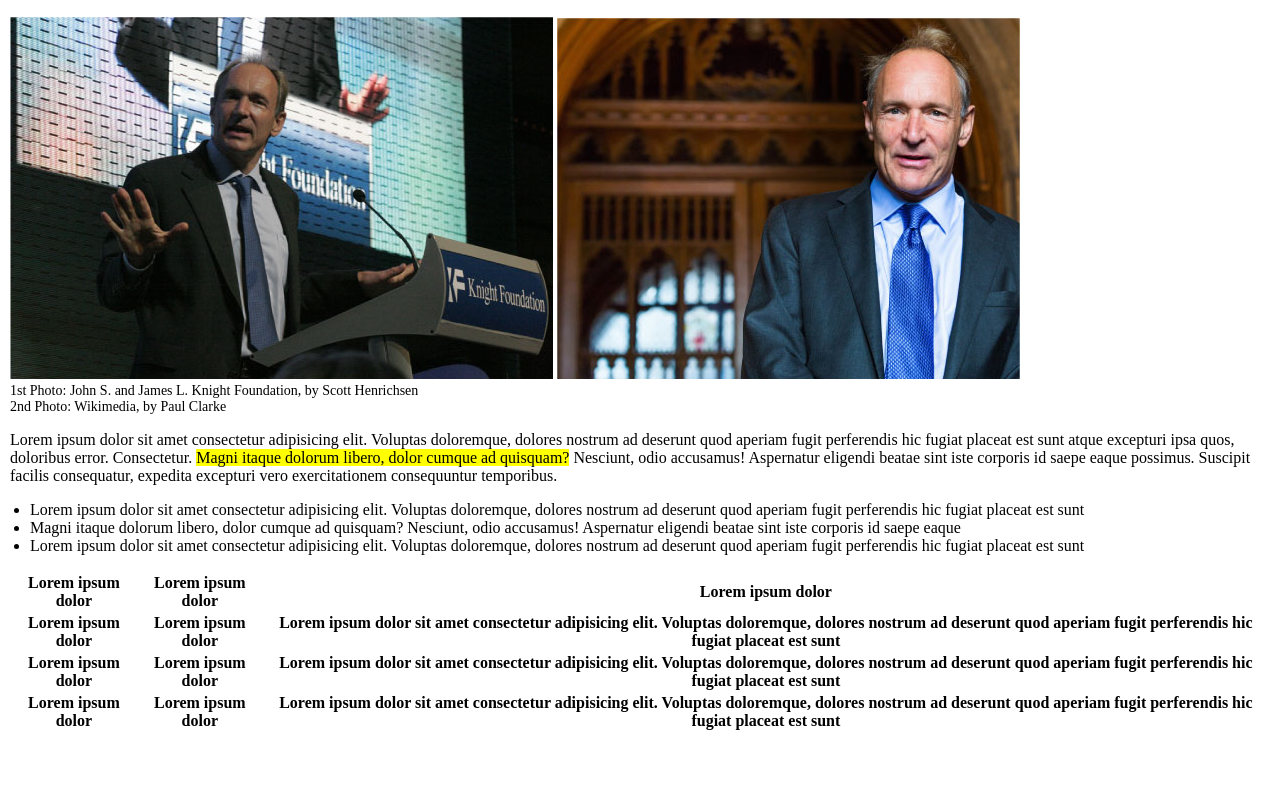
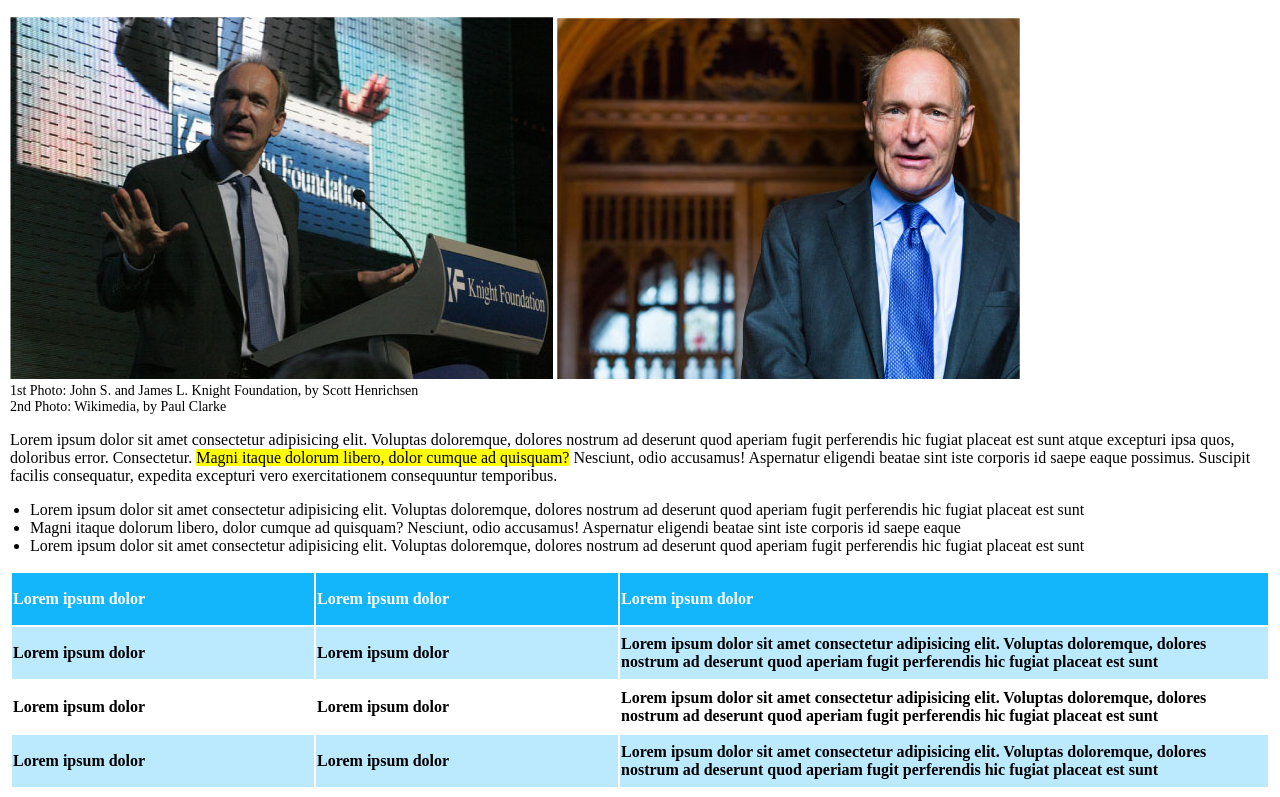
Before and after one commit to LBusnelli27/html-css-booleaner, a plain HTML site: page index.html in a window 1280 px wide. Shown: the part 332-1129 px from the top of the page. Before the commit the page ends 1073 px from the top, so only its background shows below. Drawn offline with Linux system fonts and the light colour scheme.

Commit message:
table con colori

```diff
--- a/css/style.css
+++ b/css/style.css
@@ -48,3 +48,21 @@ main {
 ul {
     margin-left: -20px;
 }
+
+table {
+    text-align: left;
+}
+
+#table-head {
+    color: #ffffff;
+    background-color: #13B5FB;
+}
+
+.td-back-color {
+    background-color: #34c1fe55;
+}
+
+.spacing-col {
+    width: 300px;
+    height: 50px;
+}
--- a/index.html
+++ b/index.html
@@ -58,27 +58,27 @@
         <section>
             <table>
                 <thead>
-                    <tr id="table_head">
-                        <th>Lorem ipsum dolor</th>
-                        <th>Lorem ipsum dolor</th>
+                    <tr id="table-head">
+                        <th class="spacing-col">Lorem ipsum dolor</th>
+                        <th class="spacing-col">Lorem ipsum dolor</th>
                         <th>Lorem ipsum dolor</th>
                     </tr>
                 </thead>
 
                 <tbody>
                     <tr class="td-back-color">
-                        <th>Lorem ipsum dolor</th>
-                        <th>Lorem ipsum dolor</th>
+                        <th class="spacing-col">Lorem ipsum dolor</th>
+                        <th class="spacing-col">Lorem ipsum dolor</th>
                         <th>Lorem ipsum dolor sit amet consectetur adipisicing elit. Voluptas doloremque, dolores nostrum ad deserunt quod aperiam fugit perferendis hic fugiat placeat est sunt</th>
                     </tr>
                     <tr>
-                        <th>Lorem ipsum dolor</th>
-                        <th>Lorem ipsum dolor</th>
+                        <th class="spacing-col">Lorem ipsum dolor</th>
+                        <th class="spacing-col">Lorem ipsum dolor</th>
                         <th>Lorem ipsum dolor sit amet consectetur adipisicing elit. Voluptas doloremque, dolores nostrum ad deserunt quod aperiam fugit perferendis hic fugiat placeat est sunt</th>
                     </tr>
                     <tr class="td-back-color">
-                        <th>Lorem ipsum dolor</th>
-                        <th>Lorem ipsum dolor</th>
+                        <th class="spacing-col">Lorem ipsum dolor</th>
+                        <th class="spacing-col">Lorem ipsum dolor</th>
                         <th>Lorem ipsum dolor sit amet consectetur adipisicing elit. Voluptas doloremque, dolores nostrum ad deserunt quod aperiam fugit perferendis hic fugiat placeat est sunt</th>
                     </tr>
                 </tbody>
```
